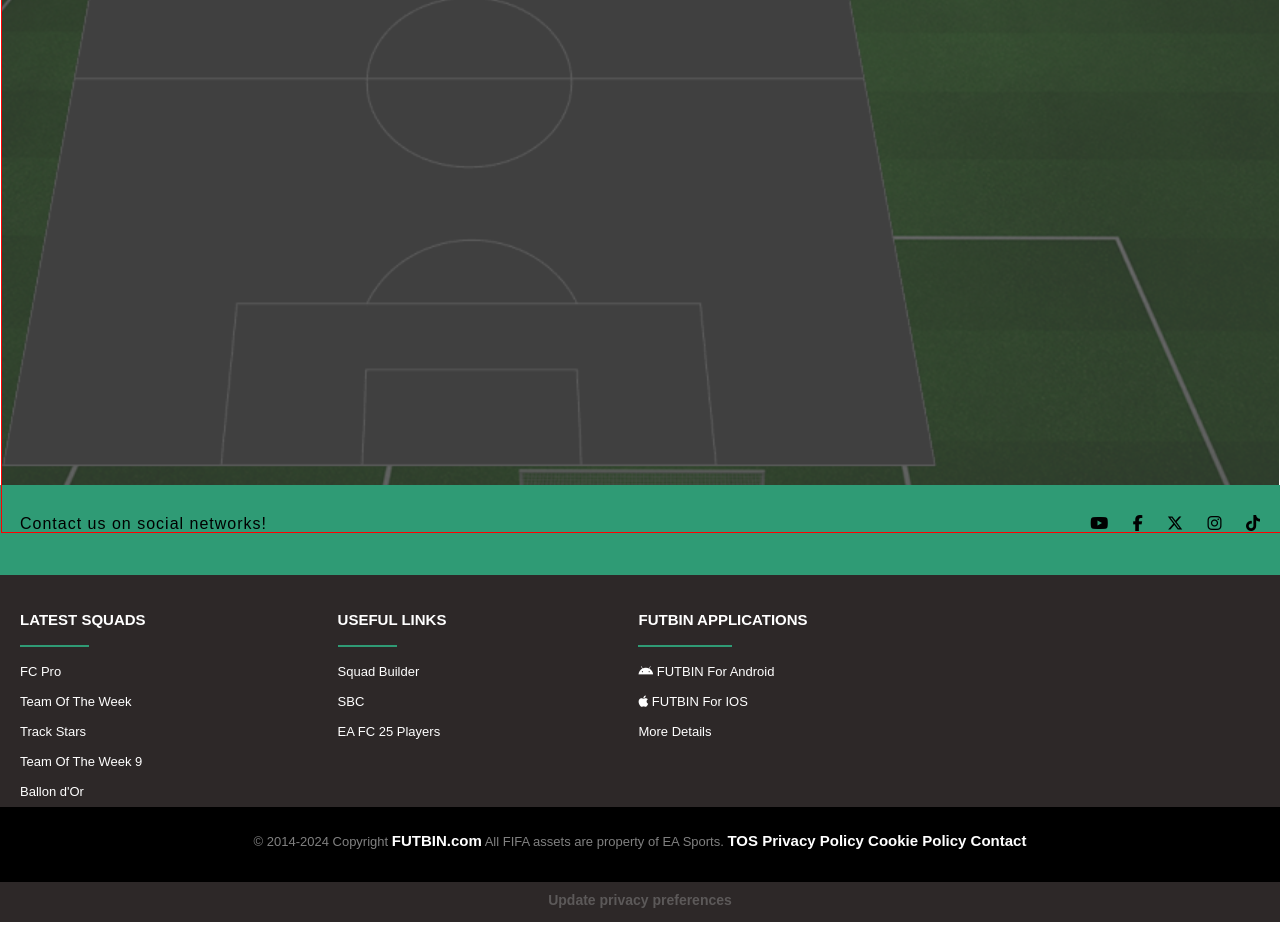
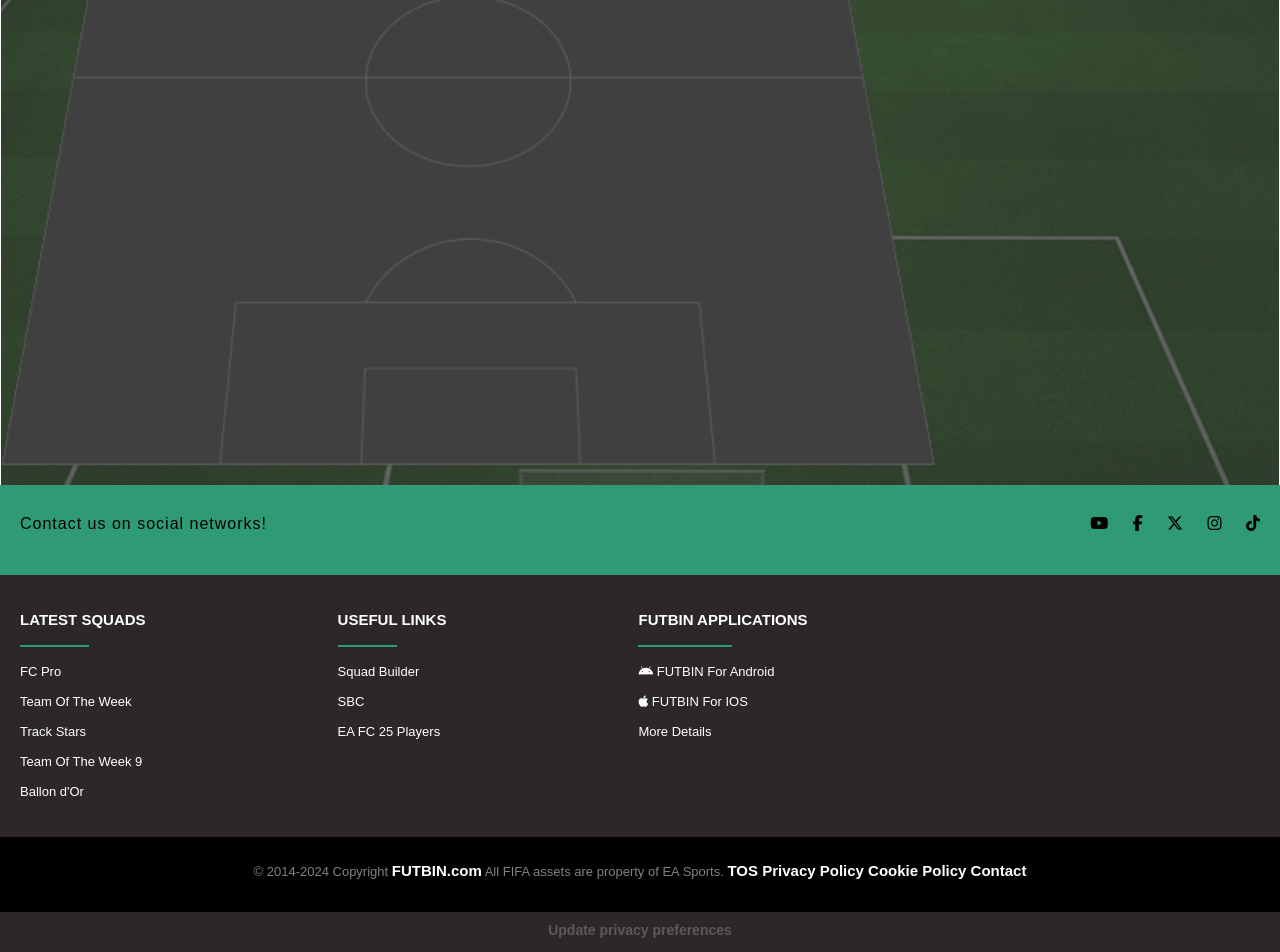
Before and after one commit to FadwaElouah/Fifa, a plain HTML site: page index.html in a window 1280 px wide. Shown: the part 415-1367 px from the top of the page. Before the commit the page ends 1337 px from the top, so only its background shows below. Drawn offline with Linux system fonts and the light colour scheme.

Commit message:
add section

```diff
--- a/style.css
+++ b/style.css
@@ -102,7 +102,7 @@ border-radius: 6px;
      border: 1px solid white;
 }
 .img-terrain{
-    border: 1px solid red ;
+
     width: 100%;
 }
 
@@ -135,6 +135,7 @@ border-radius: 6px;
     padding-top: 30px;
     color: white;
     background-color:#2d2828 ;
+    padding-bottom: 30px;
 
 }
 .footer-two h3{
```
